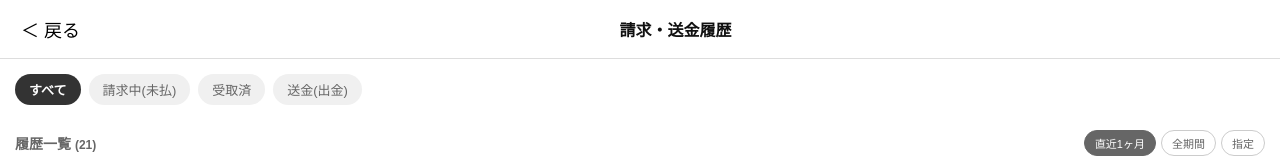
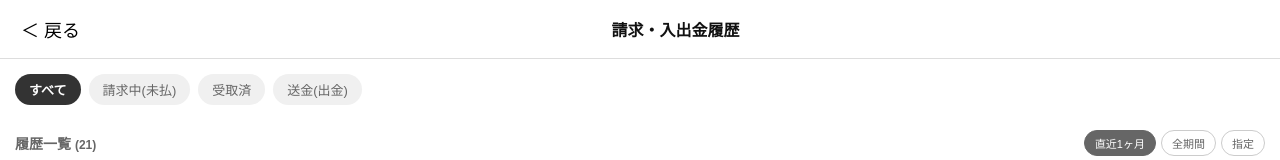
Before and after one commit to Bridge-wkk/team-vitamin-sea-project, a React (Create React App) app: page /transactionhistory in a window 1280 px wide. Shown: the top 160 px of the page. Built offline with nearby package versions, Linux system fonts and the light colour scheme; data requests are answered from the project's data file; sample sign-in values are in the browser's storage.

Commit message:
履歴のタイトル変更

```diff
--- a/src/TransactionHistory.js
+++ b/src/TransactionHistory.js
@@ -94,7 +94,7 @@ const TransactionHistory = ({ loginUser }) => {
     <div style={{ backgroundColor: '#fff', minHeight: '100vh', fontFamily: 'sans-serif' }}>
       <div style={{ display: 'flex', alignItems: 'center', padding: '15px', borderBottom: '1px solid #ddd' }}>
         <button onClick={() => navigate("/home")} style={{ background: 'none', border: 'none', fontSize: '18px', cursor: 'pointer' }}>＜ 戻る</button>
-        <h2 style={{ fontSize: '16px', margin: '0 auto', fontWeight: 'bold' }}>請求・送金履歴</h2>
+        <h2 style={{ fontSize: '16px', margin: '0 auto', fontWeight: 'bold' }}>請求・入出金履歴</h2>
       </div>
 
       <div style={{ padding: '15px' }}>
@@ -258,7 +258,7 @@ const TransactionHistory = ({ loginUser }) => {
                 </div>
                 <div style={{ fontSize: '12px', color: '#999', marginTop: '4px' }}>
                   {new Date(item.createdAt || item.date).toLocaleString()}
-                  <div style={{fontSize: '10px', color: '#ccc'}}>{item.message}</div>
+                  <div style={{ fontSize: '10px', color: '#ccc' }}>{item.message}</div>
                 </div>
               </div>
 
```
Lines whose indentation alone changed are shown as unchanged.
